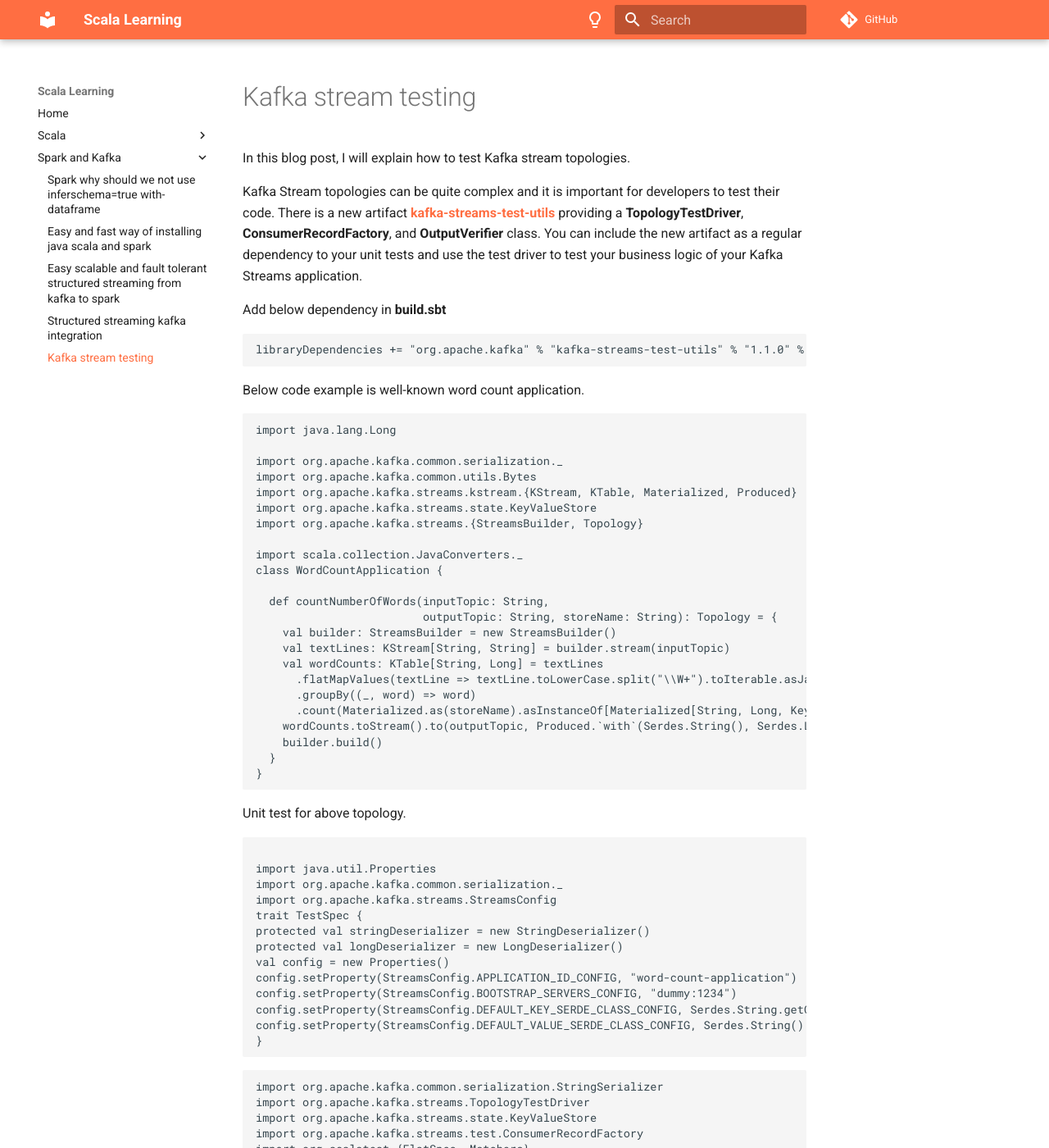
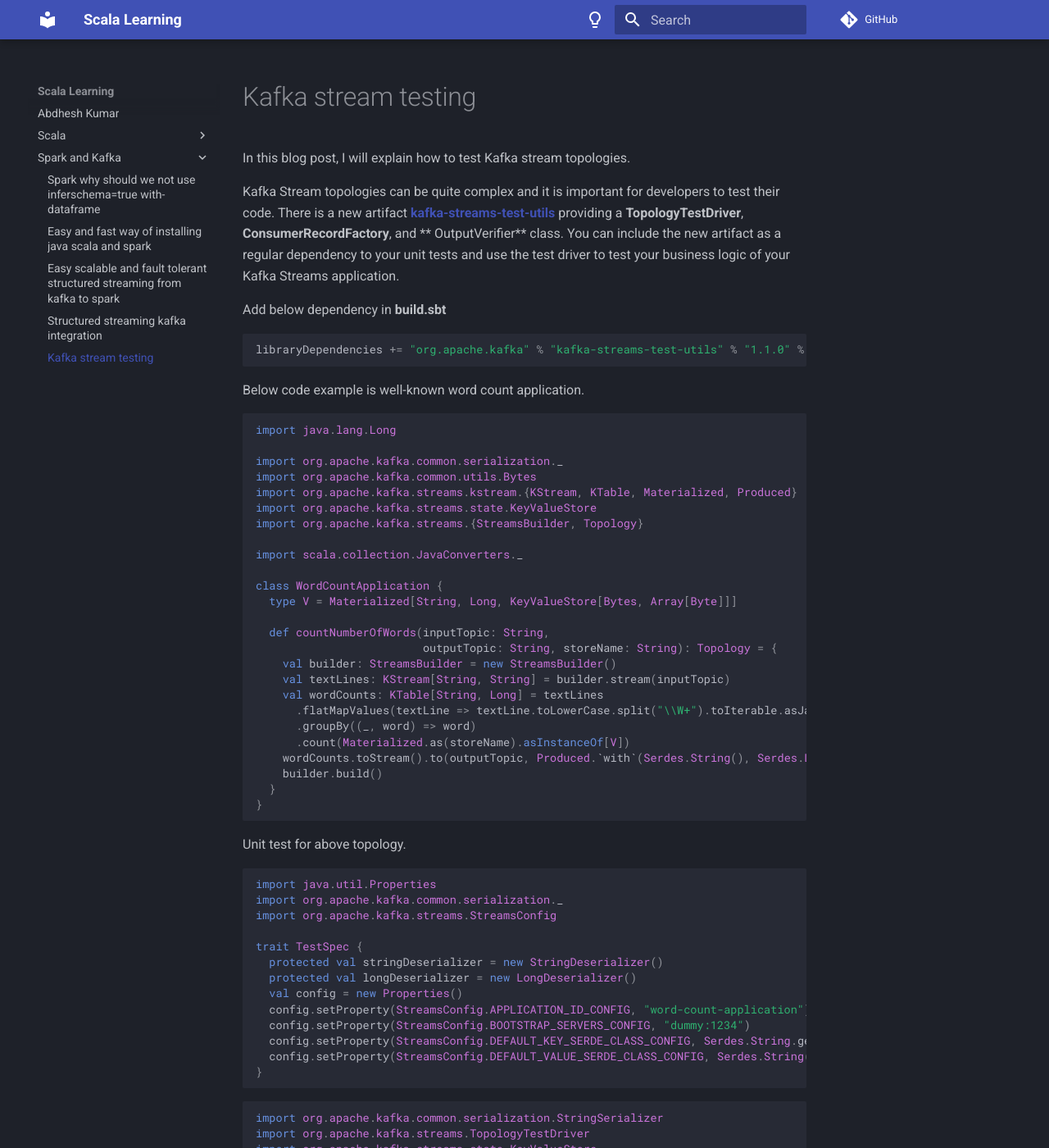
Before and after one commit to abdheshkumar/abdheshkumar.github.io, an MkDocs documentation site: the page built from docs/kafka-stream-testing.md, in a window 1280 px wide and 1400 px high. Shown: the whole window at 82% size. Built offline with MkDocs 1.6.1 and Material for MkDocs 9.7.7, drawn with Linux system fonts in a browser that asks for light colours; comment, search, counter and statistics services are not loaded; some of the changed text lies outside the part shown.

Commit message:
Fix code format

````diff
--- a/docs/kafka-stream-testing.md
+++ b/docs/kafka-stream-testing.md
@@ -1,14 +1,21 @@
-In this blog post, I will explain how to test Kafka stream topologies.
+In this blog post, I will explain how to test Kafka stream topologies.
 
-Kafka Stream topologies can be quite complex and it is important for developers to test their code. There is a new artifact <a href="https://mvnrepository.com/artifact/org.apache.kafka/kafka-streams-test-utils" target="_blank" rel="noopener"><strong>kafka-streams-test-utils</strong></a> providing a **TopologyTestDriver**, **ConsumerRecordFactory**, and **OutputVerifier** class. You can include the new artifact as a regular dependency to your unit tests and use the test driver to test your business logic of your Kafka Streams application.
+Kafka Stream topologies can be quite complex and it is important for developers to test their code. There is a new
+artifact <a href="https://mvnrepository.com/artifact/org.apache.kafka/kafka-streams-test-utils" target="_blank" rel="noopener"><strong>
+kafka-streams-test-utils</strong></a> providing a **TopologyTestDriver**, **ConsumerRecordFactory**, and **
+OutputVerifier** class. You can include the new artifact as a regular dependency to your unit tests and use the test
+driver to test your business logic of your Kafka Streams application.
 
 Add below dependency in **build.sbt**
 
-<pre><code class="scala">libraryDependencies += "org.apache.kafka" % "kafka-streams-test-utils" % "1.1.0" % Test</code></pre>
+```scala
+libraryDependencies += "org.apache.kafka" % "kafka-streams-test-utils" % "1.1.0" % Test
+```
 
 Below code example is well-known word count application.
 
-<pre><code class="scala">import java.lang.Long
+```scala
+import java.lang.Long
 
 import org.apache.kafka.common.serialization._
 import org.apache.kafka.common.utils.Bytes
@@ -17,39 +24,44 @@
 import org.apache.kafka.streams.{StreamsBuilder, Topology}
 
 import scala.collection.JavaConverters._
+
 class WordCountApplication {
+  type V = Materialized[String, Long, KeyValueStore[Bytes, Array[Byte]]]
 
   def countNumberOfWords(inputTopic: String,
                          outputTopic: String, storeName: String): Topology = {
     val builder: StreamsBuilder = new StreamsBuilder()
     val textLines: KStream[String, String] = builder.stream(inputTopic)
     val wordCounts: KTable[String, Long] = textLines
-      .flatMapValues(textLine =&gt; textLine.toLowerCase.split("\\W+").toIterable.asJava)
-      .groupBy((_, word) =&gt; word)
-      .count(Materialized.as(storeName).asInstanceOf[Materialized[String, Long, KeyValueStore[Bytes, Array[Byte]]]])
+      .flatMapValues(textLine => textLine.toLowerCase.split("\\W+").toIterable.asJava)
+      .groupBy((_, word) => word)
+      .count(Materialized.as(storeName).asInstanceOf[V])
     wordCounts.toStream().to(outputTopic, Produced.`with`(Serdes.String(), Serdes.Long()))
     builder.build()
   }
-}</code></pre>
+}
+```
 
 Unit test for above topology.
 
-<pre><code class="scala">
+```scala
 import java.util.Properties
 import org.apache.kafka.common.serialization._
 import org.apache.kafka.streams.StreamsConfig
+
 trait TestSpec {
-protected val stringDeserializer = new StringDeserializer()
-protected val longDeserializer = new LongDeserializer()
-val config = new Properties()
-config.setProperty(StreamsConfig.APPLICATION_ID_CONFIG, "word-count-application")
-config.setProperty(StreamsConfig.BOOTSTRAP_SERVERS_CONFIG, "dummy:1234")
-config.setProperty(StreamsConfig.DEFAULT_KEY_SERDE_CLASS_CONFIG, Serdes.String.getClass.getName)
-config.setProperty(StreamsConfig.DEFAULT_VALUE_SERDE_CLASS_CONFIG, Serdes.String().getClass.getName)
+  protected val stringDeserializer = new StringDeserializer()
+  protected val longDeserializer = new LongDeserializer()
+  val config = new Properties()
+  config.setProperty(StreamsConfig.APPLICATION_ID_CONFIG, "word-count-application")
+  config.setProperty(StreamsConfig.BOOTSTRAP_SERVERS_CONFIG, "dummy:1234")
+  config.setProperty(StreamsConfig.DEFAULT_KEY_SERDE_CLASS_CONFIG, Serdes.String.getClass.getName)
+  config.setProperty(StreamsConfig.DEFAULT_VALUE_SERDE_CLASS_CONFIG, Serdes.String().getClass.getName)
 }
-</code></pre>
+```
 
-<pre><code class="scala">import org.apache.kafka.common.serialization.StringSerializer
+```scala
+import org.apache.kafka.common.serialization.StringSerializer
 import org.apache.kafka.streams.TopologyTestDriver
 import org.apache.kafka.streams.state.KeyValueStore
 import org.apache.kafka.streams.test.ConsumerRecordFactory
@@ -72,61 +86,86 @@
     driver.close()
   }
 }
-</code></pre>
+```
 
 Let me explain classes used in testing the topology.
 
-**TopologyTestDriver: **
-This class makes it easier to write tests to verify the behaviour of topologies created with Topology or StreamsBuilder. You can test simple topologies that have a single processor, or very complex topologies that have multiple sources, processors, sinks, or sub-topologies.
+**TopologyTestDriver: **
+This class makes it easier to write tests to verify the behaviour of topologies created with Topology or StreamsBuilder.
+You can test simple topologies that have a single processor, or very complex topologies that have multiple sources,
+processors, sinks, or sub-topologies.
 
-**The best thing about TopologyTestDriver is, it works without a real Kafka broker, so the tests execute very quickly with very little overhead.**
+**The best thing about TopologyTestDriver is, it works without a real Kafka broker, so the tests execute very quickly
+with very little overhead.**
 
-**Using the TopologyTestDriver in tests is easy: ** simply instantiate the driver and provide a Topology and StreamsBuilder#build() and Properties configs, use the driver to supply an input message to the topology, and then use the driver to read and verify any messages output by the topology.
+**Using the TopologyTestDriver in tests is easy: ** simply instantiate the driver and provide a Topology and
+StreamsBuilder#build() and Properties configs, use the driver to supply an input message to the topology, and then use
+the driver to read and verify any messages output by the topology.
 
 **ConsumerRecordFactory:**
-Although the driver doesn&#8217;t use a real Kafka broker, it does simulate Kafka Consumer and Producer that read and write raw (byte[]) messages.
+Although the driver doesn&#8217;t use a real Kafka broker, it does simulate Kafka Consumer and Producer that read and
+write raw (byte[]) messages.
 You can either deal with messages that have keys(byte[]) and values.
 
 **Driver Set-up:**
 In order to create a **TopologyTestDriver** instance, you need a Topology and a Properties.
-The configuration needs to be representative of what you&#8217;d supply to the real topology, so that means including several key properties (StreamsConfig).
-For example, the following code fragment creates a configuration that specifies a local Kafka broker list (which is needed but not used), a timestamp extractor, and default serializers and deserializers for string keys and values:
+The configuration needs to be representative of what you&#8217;d supply to the real topology, so that means including
+several key properties (StreamsConfig).
+For example, the following code fragment creates a configuration that specifies a local Kafka broker list (which is
+needed but not used), a timestamp extractor, and default serializers and deserializers for string keys and values:
 
-<pre><code class="scala">
+```scala
 val props = new Properties()
+val timeExtractorClassName = classOf[CustomTimestampExtractor].getName()
 props.setProperty(StreamsConfig.BOOTSTRAP_SERVERS_CONFIG, "localhost:9091")
-props.setProperty(StreamsConfig.DEFAULT_TIMESTAMP_EXTRACTOR_CLASS_CONFIG, CustomTimestampExtractor.class.getName())
+props.setProperty(StreamsConfig.DEFAULT_TIMESTAMP_EXTRACTOR_CLASS_CONFIG, timeExtractorClassName)
 props.setProperty(StreamsConfig.DEFAULT_KEY_SERDE_CLASS_CONFIG, Serdes.String().getClass().getName())
 props.setProperty(StreamsConfig.DEFAULT_VALUE_SERDE_CLASS_CONFIG, Serdes.String().getClass().getName())
-Topology topology = ...
+Topology topology = ???
 TopologyTestDriver driver = new TopologyTestDriver(topology, props)
-</code></pre>
+```
 
 **Processing messages:**
 Here&#8217;s an example of an input message on the topic named input-topic.
 
-<pre><code class="scala"> val factory = new ConsumerRecordFactory(strSerializer, strSerializer)
- driver.pipeInput(factory.create("input-topic","key1", "value1"))</code></pre>
+```scala
+ val factory = new ConsumerRecordFactory(strSerializer, strSerializer)
+driver.pipeInput(factory.create("input-topic", "key1", "value1"))
+```
 
-When TopologyTestDriver#pipeInput()(Send an input message with the given key, value, and timestamp on the specified topic to the topology and then commit the messages) is called, the driver passes the input message through to the appropriate source that consumes the named topic, and will invoke the processor(s) downstream of the source.
+When TopologyTestDriver#pipeInput()(Send an input message with the given key, value, and timestamp on the specified
+topic to the topology and then commit the messages) is called, the driver passes the input message through to the
+appropriate source that consumes the named topic, and will invoke the processor(s) downstream of the source.
 
-If your topology&#8217;s processors forward messages to sinks, your test can then consume these output messages to verify they match the expected outcome.
-For example, if our topology should have generated 2 messages on output-topic-1 and 1 message on output-topic-2, then our test can obtain these messages using the TopologyTestDriver#readOutput(String, Deserializer, Deserializer)} method(Read the next record from the given topic):
+If your topology&#8217;s processors forward messages to sinks, your test can then consume these output messages to
+verify they match the expected outcome.
+For example, if our topology should have generated 2 messages on output-topic-1 and 1 message on output-topic-2, then
+our test can obtain these messages using the TopologyTestDriver#readOutput(String, Deserializer, Deserializer)} method(
+Read the next record from the given topic):
 
-<pre><code class="scala"> val record1: ProducerRecord[String, String] = driver.readOutput("output-topic-1", strDeserializer, strDeserializer);
- val record2: ProducerRecord[String, String]= driver.readOutput("output-topic-1", strDeserializer, strDeserializer);
-val record3: ProducerRecord[String, String] = driver.readOutput("output-topic-2", strDeserializer, strDeserializer);</code></pre>
+```scala
+type PR = ProducerRecord[String, String]
+val record1: PR = driver.readOutput("output-topic-1", strDeserializer, strDeserializer)
+val record2: PR = driver.readOutput("output-topic-1", strDeserializer, strDeserializer)
+val record3: PR = driver.readOutput("output-topic-2", strDeserializer, strDeserializer)
+```
 
 **Processor state:**
 Some processors use Kafka state storage(StateStore), so this driver class provides the generic
-**getStateStore(store-name)** as well as store-type specific methods so that your tests can check the underlying state store(s) used by your topology&#8217;s processors.
-In our previous example, after we supplied a single input message and checked the three output messages, our test could also check the key-value store to verify the processor correctly added, removed, or updated internal state.
-Our test might have pre-populated some state before submitting the input message and verified afterwards that the processor(s) correctly updated the state.
+**getStateStore(store-name)** as well as store-type specific methods so that your tests can check the underlying state
+store(s) used by your topology&#8217;s processors.
+In our previous example, after we supplied a single input message and checked the three output messages, our test could
+also check the key-value store to verify the processor correctly added, removed, or updated internal state.
+Our test might have pre-populated some state before submitting the input message and verified afterwards that the
+processor(s) correctly updated the state.
 
-Here is <a href="https://github.com/abdheshkumar/kafka-stream-testing" target="_blank" rel="noopener">Kafka-Streaming-Test github code</a> that I used in the blog post. In next blog post, I will write how to test complex topologies like joins/KTables.
+Here is <a href="https://github.com/abdheshkumar/kafka-stream-testing" target="_blank" rel="noopener">
+Kafka-Streaming-Test github code</a> that I used in the blog post. In next blog post, I will write how to test complex
+topologies like joins/KTables.
 
 References:
 
-<a href="https://kafka.apache.org/11/documentation/streams/developer-guide/testing.html" target="_blank" rel="noopener">Kafka Streaming testing</a>
+<a href="https://kafka.apache.org/11/documentation/streams/developer-guide/testing.html" target="_blank" rel="noopener">
+Kafka Streaming testing</a>
 
 &nbsp;
--- a/mkdocs.yml
+++ b/mkdocs.yml
@@ -4,19 +4,53 @@
 theme:
   name: material
   palette:
-    - scheme: default
-      primary: deep orange
+    - scheme: slate
+      primary: deep blue
       toggle:
         icon: material/lightbulb-outline
-        name: Switch to dark mode
-    - scheme: slate
-      primary: deep orange
+        name: Switch to light mode
+    - scheme: default
+      primary: deep blue
       toggle:
         icon: material/lightbulb
-        name:
-          Switch to light mode
+        name: Switch to dark mode
+  features:
+    - content.code.annotate
+  icon:
+    admonition:
+      note: octicons/tag-16
+      abstract: octicons/checklist-16
+      info: octicons/info-16
+      tip: octicons/squirrel-16
+      success: octicons/check-16
+      question: octicons/question-16
+      warning: octicons/alert-16
+      failure: octicons/x-circle-16
+      danger: octicons/zap-16
+      bug: octicons/bug-16
+      example: octicons/beaker-16
+      quote: octicons/quote-16
+
+# Extensions
+markdown_extensions:
+  - pymdownx.highlight:
+      anchor_linenums: true
+  - pymdownx.inlinehilite
+  - pymdownx.snippets
+  - pymdownx.superfences
+  - admonition
+  - pymdownx.details
+  - def_list
+  - pymdownx.tasklist:
+      custom_checkbox: true
+  - attr_list
+  - md_in_html
+  - pymdownx.emoji:
+      emoji_index: !!python/name:materialx.emoji.twemoji
+      emoji_generator: !!python/name:materialx.emoji.to_svg
+
 nav:
-  - Home: 'index.md'
+  - 'Abdhesh Kumar': 'index.md'
   - 'Scala':
       - 'Sbt testOnly': 'sbt-testonly.md'
       - 'Methods with variable arguments': 'methods-with-variable-arguments.md'
````
Also changed, not shown: other parts of docs/kafka-stream-testing.md (+4 -2 lines), README.md (+12 -1 lines), docs/index.md (deleted, +0 -1 lines).
